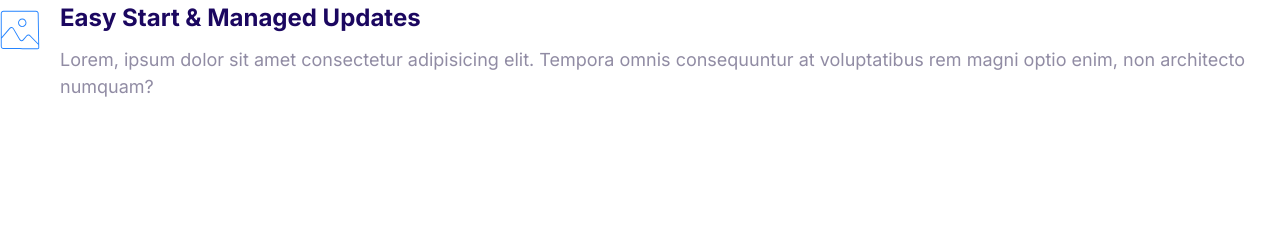
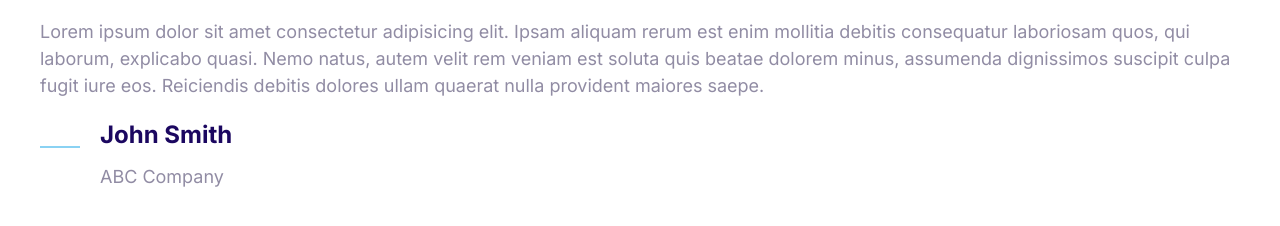
Before and after one commit to imerci/moshify, a plain HTML site: page index.html in a window 1280 px wide. Drawn offline with Linux system fonts and the light colour scheme.

Commit message:
Build the Quote component.

```diff
--- a/index.html
+++ b/index.html
@@ -6,22 +6,36 @@
     <meta name="viewport" content="width=device-width, initial-scale=1.0">
     <title>Document</title>
     <link rel="preconnect" href="https://fonts.gstatic.com">
-    <link href="https://fonts.googleapis.com/css2?family=Inter:wght@400;600;700&display=swap" rel="stylesheet">
+    <link href="https://fonts.googleapis.com/css2?family=Inter:wght@400;500;600;700&display=swap" rel="stylesheet">
     <link rel="stylesheet" href="css/normalize.css">
     <link rel="stylesheet" href="css/styles.css">
 </head>
 <body>
+
+  <blockquote class="quote">
+
+    <p class="quote__text">
+      Lorem ipsum dolor sit amet consectetur adipisicing elit. Ipsam aliquam rerum est enim mollitia debitis consequatur laboriosam quos, qui laborum, explicabo quasi. Nemo natus, autem velit rem veniam est soluta quis beatae dolorem minus, assumenda dignissimos suscipit culpa fugit iure eos. Reiciendis debitis dolores ullam quaerat nulla provident maiores saepe.
+    </p>
+
+    <footer>
       <div class="media">
         <div class="media__image">
-      <svg class="icon icon--primary">
-        <use xlink:href="images/sprite.svg#snap"></use>
+          <svg class="icon icon--primary quote__line">
+            <use xlink:href="images/sprite.svg#line"></use>
           </svg>
         </div>
 
         <div class="media__body">
-      <h3 class="media__title">Easy Start & Managed Updates</h3>
-      <p>Lorem, ipsum dolor sit amet consectetur adipisicing elit. Tempora omnis consequuntur at voluptatibus rem magni optio enim, non architecto numquam?</p>
+          <h3 class="media__title quote__author">John Smith</h3>
+          <p class="quote__organization">ABC Company</p>
         </div>
       </div>
+    </footer>
+
+  </blockquote>
+
+
+
 </body>
 </html>
```
Lines whose indentation alone changed are shown as unchanged.
